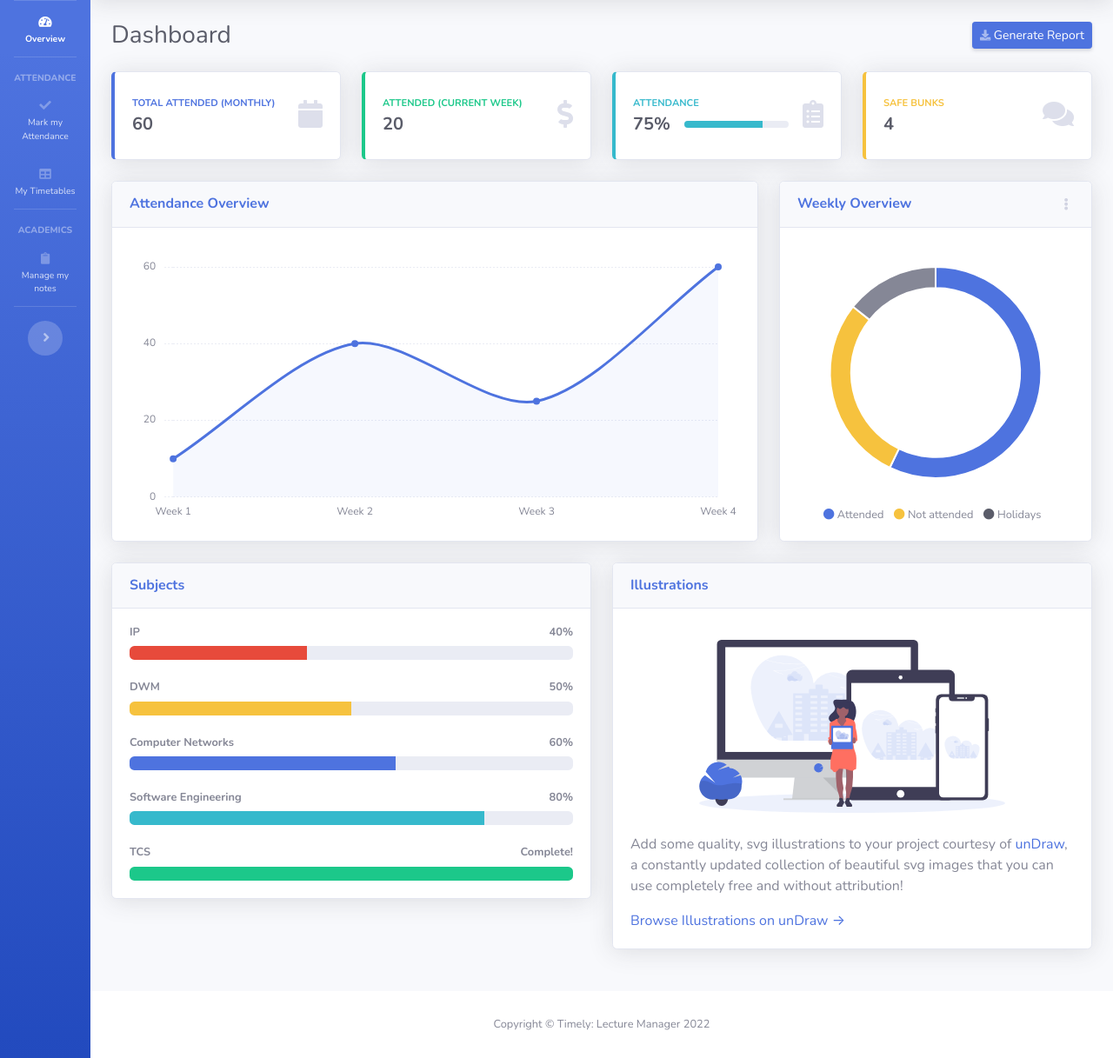
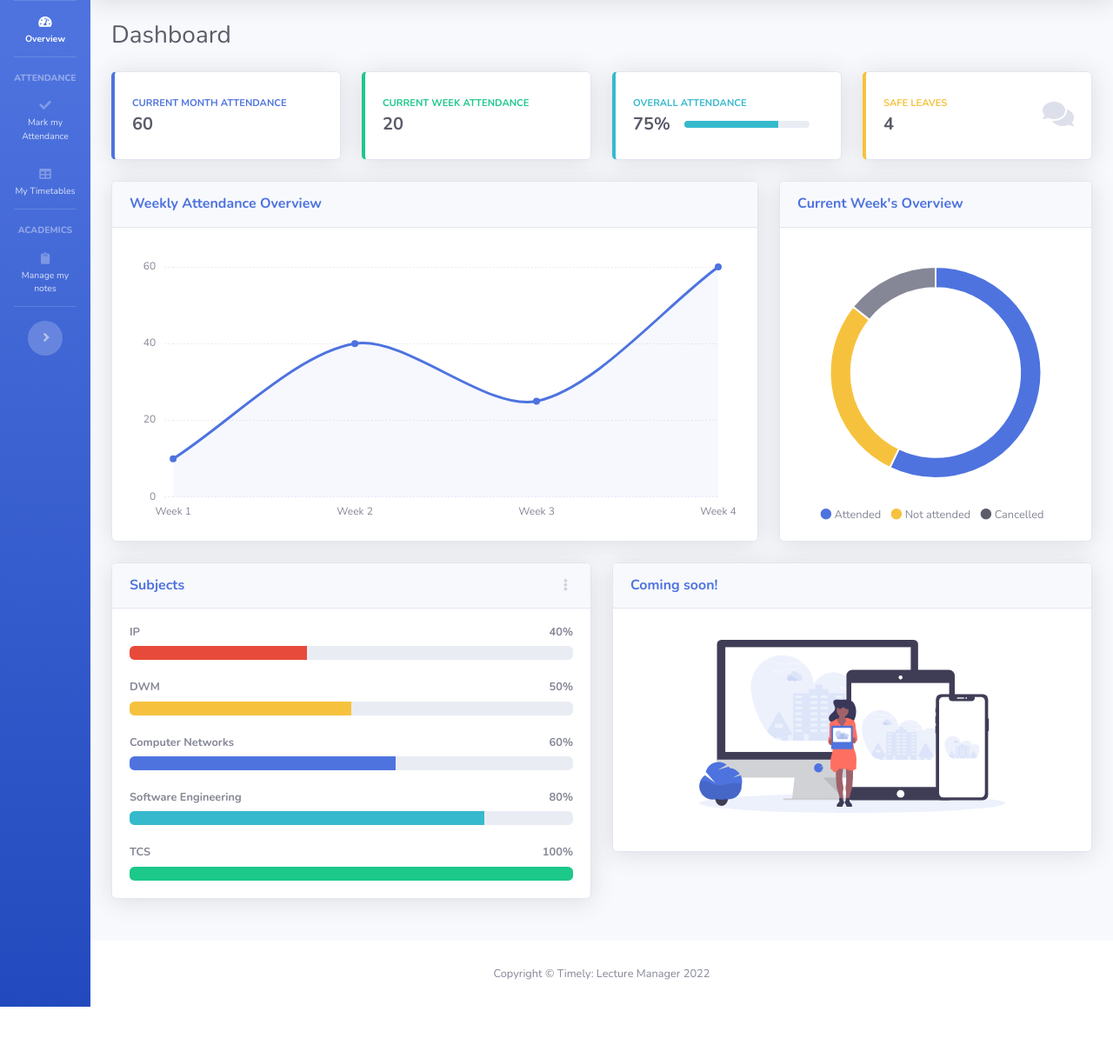
Before and after one commit to Team-RAMP/Lecture-Manager, a Flask app: page /app in a window 1280 px wide. Shown: the part 70-1287 px from the top of the page at 87% size. After the commit the page ends 1228 px from the top, so only its background shows below. Run offline with Flask 2, Linux system fonts and the light colour scheme; some libraries are stand-ins or nearby versions.

Commit message:
Minor changes to dashboard content

```diff
--- a/templates/dashboard.html
+++ b/templates/dashboard.html
@@ -47,8 +47,8 @@
                     <!-- Page Heading -->
                     <div class="d-sm-flex align-items-center justify-content-between mb-4">
                         <h1 class="h3 mb-0 text-gray-800">Dashboard</h1>
-                        <a href="#" class="d-none d-sm-inline-block btn btn-sm btn-primary shadow-sm"><i
-                                class="fas fa-download fa-sm text-white-50"></i> Generate Report</a>
+                        <!-- <a href="#" class="d-none d-sm-inline-block btn btn-sm btn-primary shadow-sm"><i
+                                class="fas fa-download fa-sm text-white-50"></i> Generate Report</a> -->
                     </div>
 
                     <!-- Content Row -->
@@ -61,11 +61,11 @@
                                     <div class="row no-gutters align-items-center">
                                         <div class="col mr-2">
                                             <div class="text-xs font-weight-bold text-primary text-uppercase mb-1">
-                                                Total attended (Monthly)</div>
+                                                Current Month Attendance</div>
                                             <div class="h5 mb-0 font-weight-bold text-gray-800">60</div>
                                         </div>
                                         <div class="col-auto">
-                                            <i class="fas fa-calendar fa-2x text-gray-300"></i>
+                                            <!-- <i class="fas fa-calendar fa-2x text-gray-300"></i> -->
                                         </div>
                                     </div>
                                 </div>
@@ -79,11 +79,11 @@
                                     <div class="row no-gutters align-items-center">
                                         <div class="col mr-2">
                                             <div class="text-xs font-weight-bold text-success text-uppercase mb-1">
-                                                Attended (Current Week)</div>
+                                                Current Week Attendance</div>
                                             <div class="h5 mb-0 font-weight-bold text-gray-800">20</div>
                                         </div>
                                         <div class="col-auto">
-                                            <i class="fas fa-dollar-sign fa-2x text-gray-300"></i>
+                                            <!-- <i class="fas fa-dollar-sign fa-2x text-gray-300"></i> -->
                                         </div>
                                     </div>
                                 </div>
@@ -96,7 +96,7 @@
                                 <div class="card-body">
                                     <div class="row no-gutters align-items-center">
                                         <div class="col mr-2">
-                                            <div class="text-xs font-weight-bold text-info text-uppercase mb-1">Attendance
+                                            <div class="text-xs font-weight-bold text-info text-uppercase mb-1">Overall Attendance
                                             </div>
                                             <div class="row no-gutters align-items-center">
                                                 <div class="col-auto">
@@ -112,7 +112,7 @@
                                             </div>
                                         </div>
                                         <div class="col-auto">
-                                            <i class="fas fa-clipboard-list fa-2x text-gray-300"></i>
+                                            <!-- <i class="fas fa-clipboard-list fa-2x text-gray-300"></i> -->
                                         </div>
                                     </div>
                                 </div>
@@ -126,7 +126,7 @@
                                     <div class="row no-gutters align-items-center">
                                         <div class="col mr-2">
                                             <div class="text-xs font-weight-bold text-warning text-uppercase mb-1">
-                                                Safe Bunks</div>
+                                                Safe Leaves</div>
                                             <div class="h5 mb-0 font-weight-bold text-gray-800">4</div>
                                         </div>
                                         <div class="col-auto">
@@ -148,7 +148,7 @@
                                 <!-- Card Header - Dropdown -->
                                 <div
                                     class="card-header py-3 d-flex flex-row align-items-center justify-content-between">
-                                    <h6 class="m-0 font-weight-bold text-primary">Attendance Overview</h6>
+                                    <h6 class="m-0 font-weight-bold text-primary">Weekly Attendance Overview</h6>
 
                                 </div>
                                 <!-- Card Body -->
@@ -166,21 +166,7 @@
                                 <!-- Card Header - Dropdown -->
                                 <div
                                     class="card-header py-3 d-flex flex-row align-items-center justify-content-between">
-                                    <h6 class="m-0 font-weight-bold text-primary">Weekly Overview</h6>
-                                    <div class="dropdown no-arrow">
-                                        <a class="dropdown-toggle" href="#" role="button" id="dropdownMenuLink"
-                                            data-toggle="dropdown" aria-haspopup="true" aria-expanded="false">
-                                            <i class="fas fa-ellipsis-v fa-sm fa-fw text-gray-400"></i>
-                                        </a>
-                                        <div class="dropdown-menu dropdown-menu-right shadow animated--fade-in"
-                                            aria-labelledby="dropdownMenuLink">
-                                            <div class="dropdown-header">Dropdown Header:</div>
-                                            <a class="dropdown-item" href="#">Action</a>
-                                            <a class="dropdown-item" href="#">Another action</a>
-                                            <div class="dropdown-divider"></div>
-                                            <a class="dropdown-item" href="#">Something else here</a>
-                                        </div>
-                                    </div>
+                                    <h6 class="m-0 font-weight-bold text-primary">Current Week's Overview</h6>
                                 </div>
                                 <!-- Card Body -->
                                 <div class="card-body">
@@ -195,7 +181,7 @@
                                             <i class="fas fa-circle text-warning"></i> Not attended
                                         </span>
                                         <span class="mr-2">
-                                            <i class="fas fa-circle text-gray-800"></i> Holidays
+                                            <i class="fas fa-circle text-gray-800"></i> Cancelled
                                         </span>
                                     </div>
                                 </div>
@@ -211,8 +197,22 @@
 
                             <!-- Project Card Example -->
                             <div class="card shadow mb-4">
-                                <div class="card-header py-3">
+                                <div class="card-header py-3 d-flex flex-row align-items-center justify-content-between">
                                     <h6 class="m-0 font-weight-bold text-primary">Subjects</h6>
+                                    <div class="dropdown no-arrow">
+                                        <a class="dropdown-toggle" href="#" role="button" id="dropdownMenuLink"
+                                            data-toggle="dropdown" aria-haspopup="true" aria-expanded="false">
+                                            <i class="fas fa-ellipsis-v fa-sm fa-fw text-gray-400"></i>
+                                        </a>
+                                        <div class="dropdown-menu dropdown-menu-right shadow animated--fade-in"
+                                            aria-labelledby="dropdownMenuLink">
+                                            <!-- <div class="dropdown-header">Dropdown Header:</div> -->
+                                            <a class="dropdown-item" href="#">Add new subject</a>
+                                            <a class="dropdown-item" href="#">Edit existing subject</a>
+                                            <div class="dropdown-divider"></div>
+                                            <a class="dropdown-item" style="color: red;" href="#">Remove subjects</a>
+                                        </div>
+                                    </div>
                                 </div>
                                 <div class="card-body">
                                     <h4 class="small font-weight-bold">IP <span
@@ -240,7 +240,7 @@
                                             aria-valuenow="80" aria-valuemin="0" aria-valuemax="100"></div>
                                     </div>
                                     <h4 class="small font-weight-bold">TCS<span
-                                            class="float-right">Complete!</span></h4>
+                                            class="float-right">100%</span></h4>
                                     <div class="progress">
                                         <div class="progress-bar bg-success" role="progressbar" style="width: 100%"
                                             aria-valuenow="100" aria-valuemin="0" aria-valuemax="100"></div>
@@ -255,19 +255,19 @@
                             <!-- Illustrations -->
                             <div class="card shadow mb-4">
                                 <div class="card-header py-3">
-                                    <h6 class="m-0 font-weight-bold text-primary">Illustrations</h6>
+                                    <h6 class="m-0 font-weight-bold text-primary">Coming soon!</h6>
                                 </div>
                                 <div class="card-body">
                                     <div class="text-center">
                                         <img class="img-fluid px-3 px-sm-4 mt-3 mb-4" style="width: 25rem;"
                                             src="img/undraw_posting_photo.svg" alt="...">
                                     </div>
-                                    <p>Add some quality, svg illustrations to your project courtesy of <a
+                                    <!-- <p>Add some quality, svg illustrations to your project courtesy of <a
                                             target="_blank" rel="nofollow" href="https://undraw.co/">unDraw</a>, a
                                         constantly updated collection of beautiful svg images that you can use
                                         completely free and without attribution!</p>
                                     <a target="_blank" rel="nofollow" href="https://undraw.co/">Browse Illustrations on
-                                        unDraw &rarr;</a>
+                                        unDraw &rarr;</a> -->
                                 </div>
                             </div>
 
```
